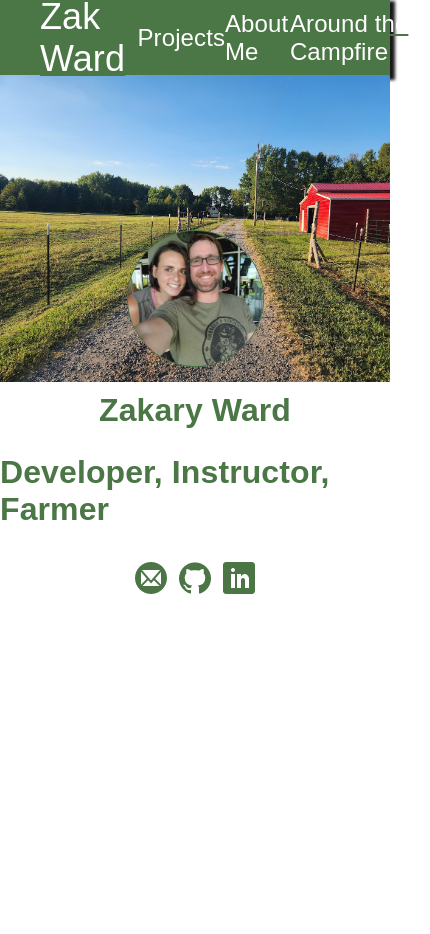
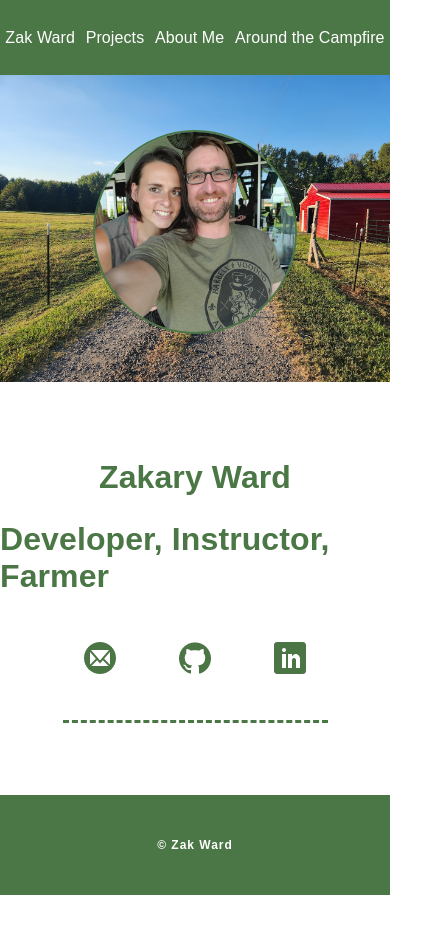
Before and after one commit to zakward/Portfolio, a React (Create React App) app: page / in a window 390 px wide. Shown: the top 934 px of the page, 430 px wide, since content can reach past the window. After the commit the page ends 895 px from the top, so only its background shows below. Built offline with nearby package versions, Linux system fonts and the light colour scheme; a web font is replaced by a local one.

Commit message:
homepage responsiveness for phone

```diff
--- a/src/App.js
+++ b/src/App.js
@@ -5,6 +5,7 @@ import Projects from "./components/Projects"
 import {Routes, Route} from "react-router-dom"
 import AboutMe from "./components/AboutMe"
 import Campfire from "./components/Campfire"
+import Footer from "./components/Footer"
 
 import "./index.css"
 
@@ -25,6 +26,8 @@ function App() {
       <Route path = "/campfire" element = {<Campfire />} />
     </Routes>
 
+    <Footer />
+
 
 
     </>
--- a/src/components/Footer.js
+++ b/src/components/Footer.js
@@ -1,5 +1,5 @@
 import React from "react"
-import "../Styles.css"
+
 
 
 function Footer() {
--- a/src/index.css
+++ b/src/index.css
@@ -471,13 +471,18 @@ body {
 .footer-wrapper {
     height: 100px;
     width: 100%;
-    background-color:  #323442;
+    background-color:  rgba(75,118,69,1);
     display: flex;
     flex-direction: row;
     justify-content: center;
     align-items: center;
-    color: #98a6ad;
     font-size: 18px;
+}
+
+.footer-header {
+    color: white;
+    font-size: 12px;
+    letter-spacing: 1px;
 }
 
 
@@ -498,7 +503,7 @@ body {
 
 @media only screen and (max-width: 1400px) {
 
-    .biography-title {
+    /* .biography-title {
         font-size: 35px;
     }
 
@@ -518,9 +523,6 @@ body {
         bottom: 90%;
     }
 
-    .project-header {
-
-    }
 
     .github-btn-container {
         width: 14%;
@@ -532,11 +534,11 @@ body {
 
     .carouselInner {
         height: 74%;
-    }
+    } */
 
 }
 
-@media only screen and (max-width: 1275px), (max-height: 950px) {
+/* @media only screen and (max-width: 1275px), (max-height: 950px) {
 
     .profile-img {
         width: 60%;
@@ -545,7 +547,7 @@ body {
 
     .skills-container {
         grid-column: 1/-1;
-        /* align-items: center; */
+        align-items: center;
         justify-content: center;
         width: 100%;
         margin-top: 50px;
@@ -562,7 +564,7 @@ body {
 
     .github-btn-container {
         width: 14%;
-    }
+    } */
 
     /* .email {
         background-image: url("./32-email.png");
@@ -576,15 +578,15 @@ body {
         background-image: url("./32-linkedin.png");
     } */
 
-    .icon {
+    /* .icon {
         height: 50px;
         width: 50px
  }
 
     .icon-container {
         gap: 2px;
-    }
-}
+    } */
+
 
 @media only screen and (max-width: 950px) {
 
@@ -600,7 +602,7 @@ body {
         background-image: url("./32-linkedin.png");
     } */
 
-    .icon {
+    /* .icon {
         width: 34px;
     }
 
@@ -614,24 +616,24 @@ body {
 
     .bio-wrapper {
         height: 867px;
-    }
+    } */
 }
 
 @media only screen and (max-width: 800px) {
 
-    .top-link {
+    /* .top-link {
         left: 0;
     }
 
     .biography-container {
         margin-left: 20px;
-    }
+    } */
 
 }
 
 @media only screen and (max-width: 620px) {
 
-    .biography {
+    /* .biography {
         font-size: 9px;
     }
 
@@ -653,26 +655,26 @@ body {
 
     .biography-container {
         margin-left: 40px;
-    }
+    } */
 
 }
 
 @media only screen and (max-width: 550px) {
 
-    .bio-wrapper {
+    /* .bio-wrapper {
         grid-template-rows: repeat(2, 65%);
     }
 
     .skills-container {
         gap: 75px;
-    }
+    } */
 
 
 }
 
 @media only screen and (max-width: 500px) {
 
-    .nav-title {
+    /* .nav-title {
         margin-left: 65px;
     }
 
@@ -703,14 +705,48 @@ body {
 
     .links-container {
         margin-right: 8px;
-    }
+    } */
 
 }
 
 
 @media only screen and (max-width: 420px) {
 
-    .profile-name {
+    #name {
+        font-size: 16px;
+    }
+
+    .nav-li {
+        font-size: 16px;
+    }
+
+    .nav-items {
+        padding-left: 0px;
+    }
+
+  .profile-pic {
+    height: 200px;
+    width: 200px;
+    position: relative;
+    top: -100px;
+    border: 2px solid;
+  }
+
+  .home-tags {
+    position: relative;
+  }
+
+
+  .icon-container {
+    position: relative;
+    border-bottom: dashed rgba(75,118,69,1);
+    padding-bottom: 25px;
+  }
+
+  .home-container {
+    min-height: 565px;
+  }
+    /* .profile-name {
         font-size: 28px;
     }
 
@@ -736,14 +772,14 @@ body {
 
     .bio-wrapper {
         grid-template-columns: 40% 50%;
-    }
+    } */
 
 }
 
 
 @media only screen and (max-width: 375px) {
 
-    .profile-name {
+    /* .profile-name {
         font-size: 22px;
     }
 
@@ -808,6 +844,6 @@ body {
 
     .links-container {
         margin-right: 15px;
-    }
+    } */
 
 }
```
